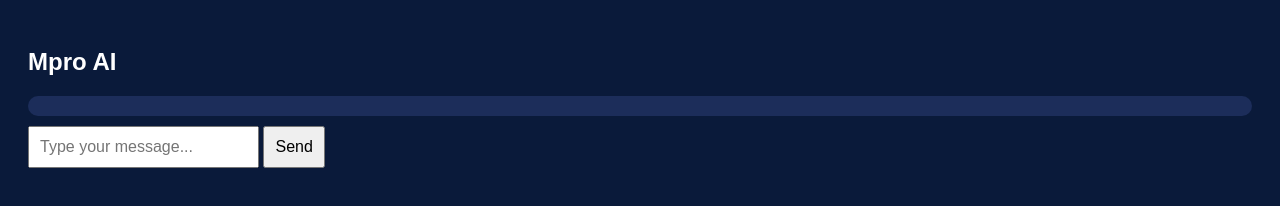
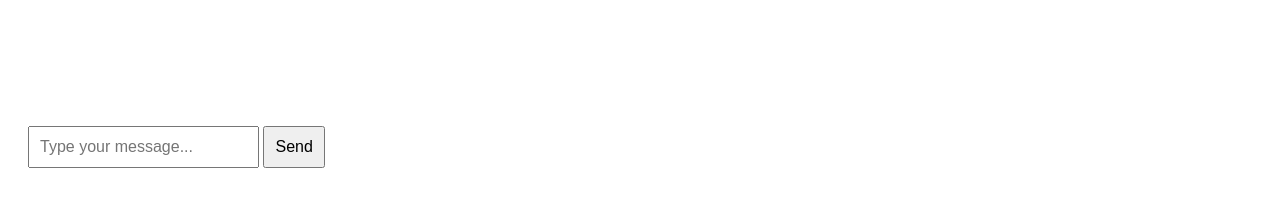
Before and after one commit to Mupoki/mupoki.github.io, a plain HTML site: page ai.html in a window 1280 px wide. Drawn offline with Linux system fonts and the light colour scheme.

Commit message:
Update ai.html

```diff
--- a/ai.html
+++ b/ai.html
@@ -4,13 +4,13 @@
   <title>Mpro ai</title>
   <style>
     body {
-      background-color: #0a1a3a; /* dark blue */
+      background-color: #FFFFFF; /* dark blue */
       color: white;
       font-family: Arial, sans-serif;
       padding: 20px;
     }
     .chat-box {
-      background: #1c2d5a;
+      background: #FFFFFF;
       padding: 10px;
       border-radius: 10px;
       max-height: 400px;
@@ -35,7 +35,7 @@
   <button onclick="sendMessage()">Send</button>
 
   <script>
-    const API_KEY = "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"; // <-- Add your OpenRouter API key here
+    const API_KEY = "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"; // <-- Add your OpenRouter API key here
     const MODEL = "openai/gpt-3.5-turbo"; // You can change model here
 
     async function sendMessage() {
```
